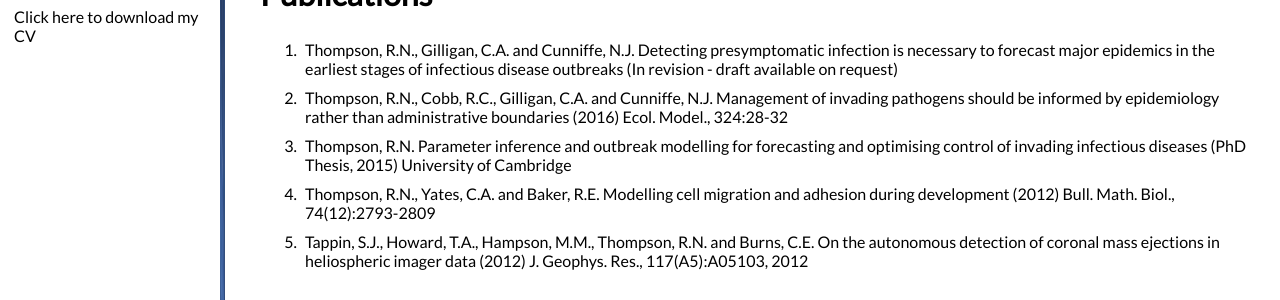
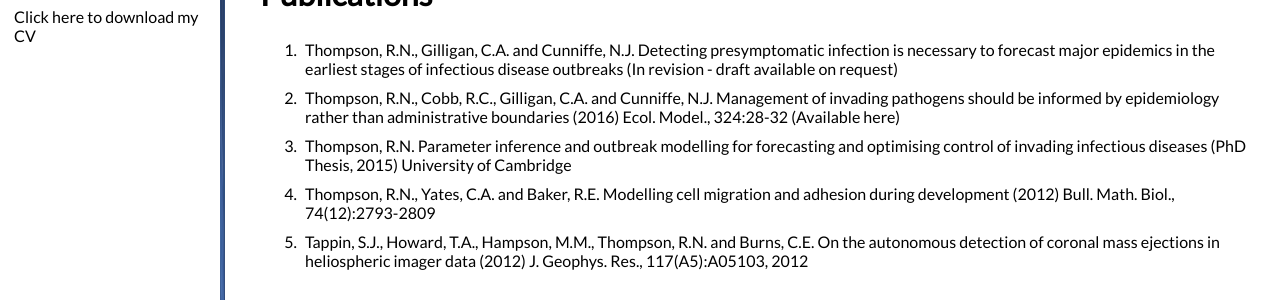
Before and after one commit to robin-thompson/robin-thompson.github.io, a Jekyll site: the page built from publications.html, in a window 1280 px wide. Shown: the part 207-507 px from the top of the page. Built offline with Jekyll 4.4.1, drawn with Linux system fonts in a browser that asks for light colours; comment, search, counter and statistics services are not loaded.

Commit message:
Added link for publication

```diff
--- a/_publications/004-Administrative boundaries reduce the efficacy of plant pathogen quarantine.html
+++ b/_publications/004-Administrative boundaries reduce the efficacy of plant pathogen quarantine.html
@@ -3,4 +3,6 @@ title: Management of invading pathogens should be informed by epidemiology rathe
 authors: Thompson, R.N., Cobb, R.C., Gilligan, C.A. and Cunniffe, N.J.
 year: 2016
 ref: Ecol. Model., 324:28-32
+link: http://www.sciencedirect.com/science/article/pii/S0304380015005827
+linkname: Available here
 ---
```
